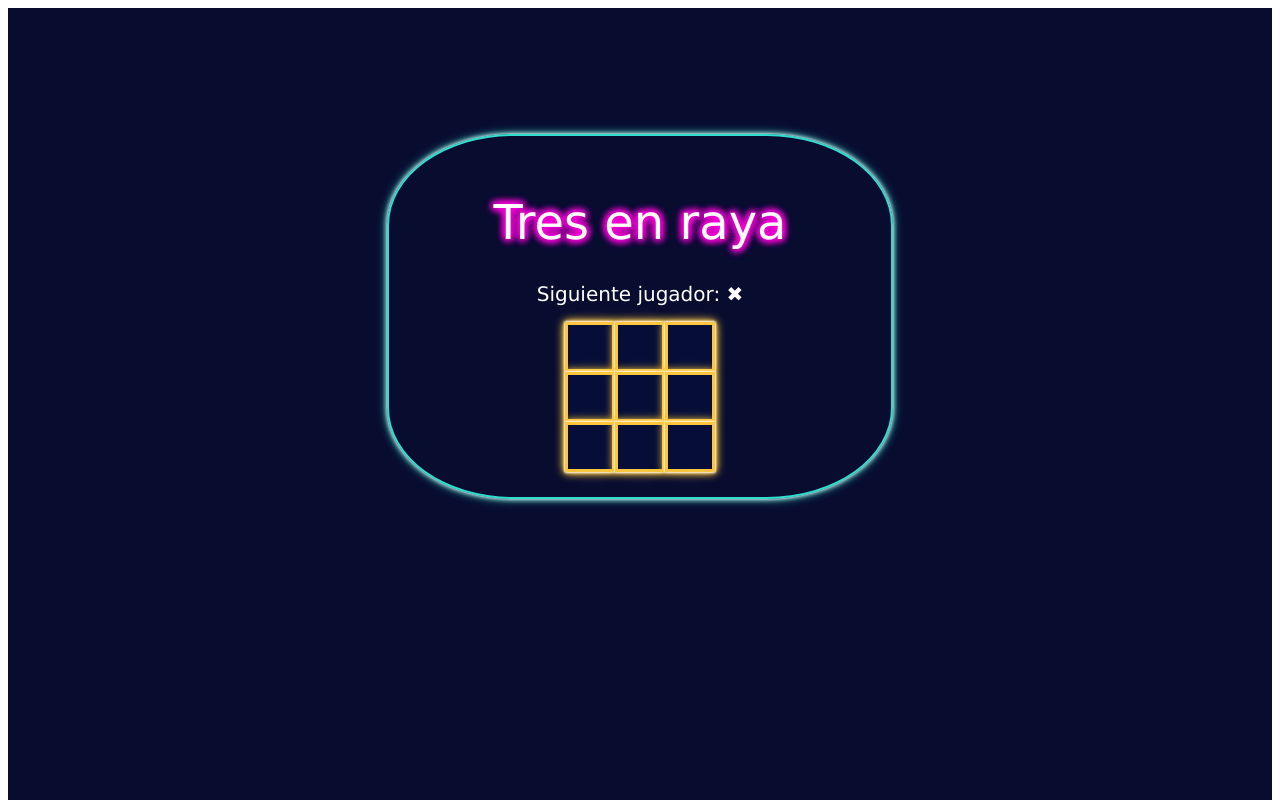
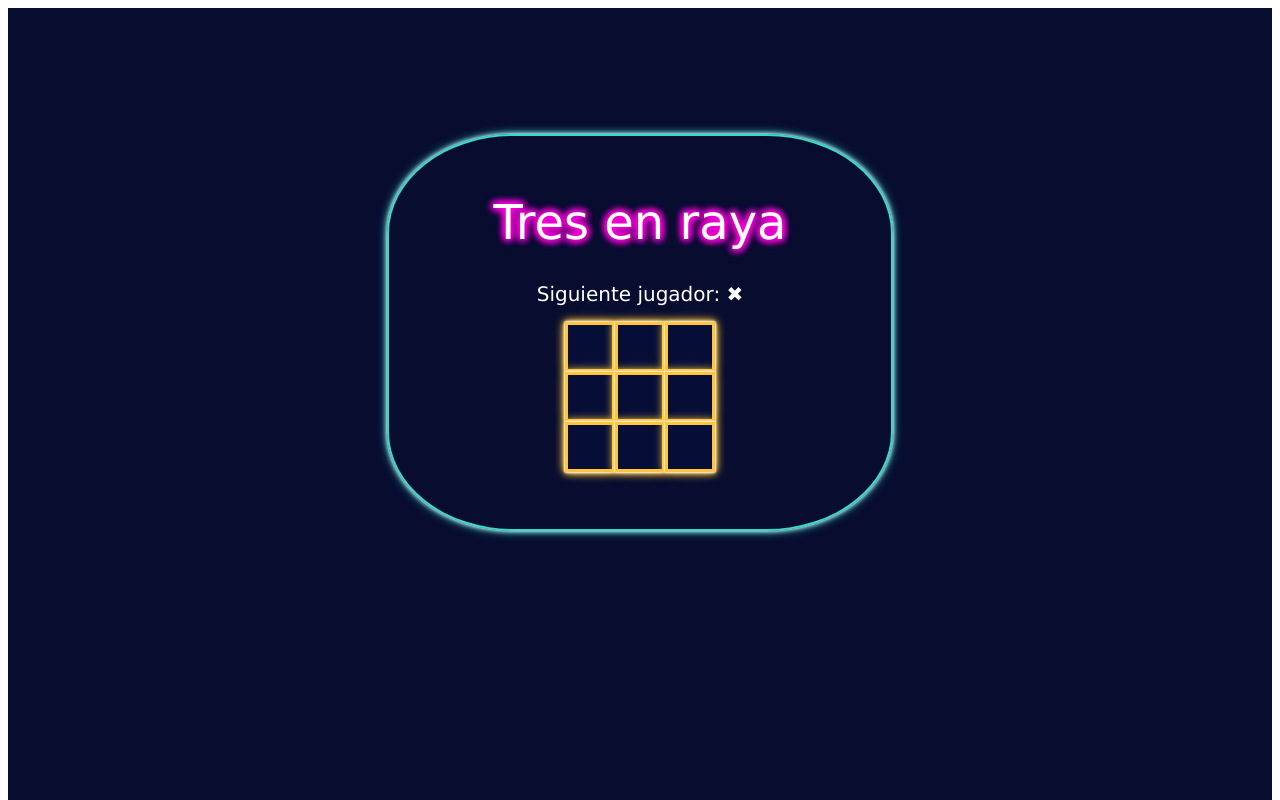
Before and after one commit to RosaMonro/Tres-en-linea, a React (Vite) app: page / in a window 1280 px wide. Shown: the top 800 px of the page. Built offline with nearby package versions, Linux system fonts and the light colour scheme.

Commit message:
cambio márgenes 2

```diff
--- a/src/App.css
+++ b/src/App.css
@@ -67,7 +67,7 @@ h1 {
   }
 
   .board {
-        padding: 25px 25px;
+        padding: 25px 25px 57px 25px;
         border: 2px solid #31DDCF;
         border-radius: 25%;
         box-shadow: 0 0 1px #fff,
```
